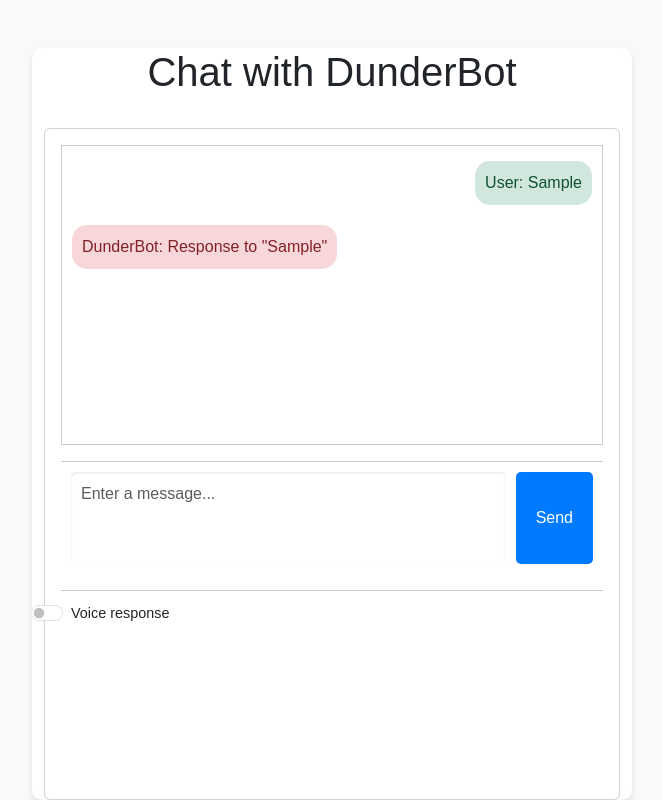
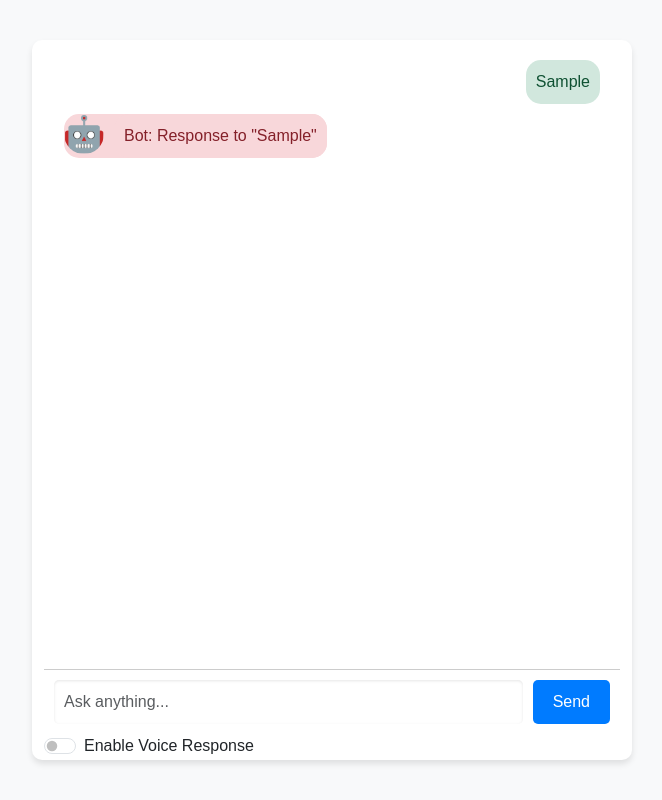
Before and after one commit to gaurangdave/DunderBot, a plain HTML site: page public/index.html in a window 1280 px wide. Both pictures are taken after typing "Sample" into the empty fields and a click on the button "Send". Shown: the whole page, without its empty margins (308-970 px from the left). Drawn offline with nearby package versions, Linux system fonts and the light colour scheme.

Commit message:
minor updates to chatui

```diff
--- a/public/index.html
+++ b/public/index.html
@@ -8,22 +8,17 @@
     <link rel="stylesheet" href="/static/css/index.css">
 </head>
 <body>
-    <div class="container mt-5">
-        <h1 class="text-center">Chat with DunderBot</h1>
-        <div class="card mt-4">
-            <div class="card-body">
-                <div id="chat-window" class="mb-3" style="height: 300px; overflow-y: auto; border: 1px solid #ccc; padding: 10px;">
-                    <!-- Chat messages will appear here -->
-                </div>
-                <div class="input-group">
-                    <textarea id="user-input" class="form-control" placeholder="Enter a message..." rows="3" style="resize: none;"></textarea>
-                    <button id="send-button" class="btn btn-primary">Send</button>
-                </div>
-                <div class="form-check form-switch mt-3">
-                    <input class="form-check-input" type="checkbox" id="voice-response">
-                    <label class="form-check-label" for="voice-response">Voice response</label>
-                </div>
-            </div>
+    <div class="container chat-container">
+        <div id="chat-window" class="chat-window">
+            <!-- Chat messages will appear here -->
+        </div>
+        <div class="input-area">
+            <textarea id="user-input" class="form-control" placeholder="Ask anything..." rows="1"></textarea>
+            <button id="send-button" class="btn btn-primary">Send</button>
+        </div>
+        <div class="form-check form-switch">
+            <input class="form-check-input" type="checkbox" id="voice-response">
+            <label class="form-check-label" for="voice-response">Enable Voice Response</label>
         </div>
     </div>
     <script src="https://cdn.jsdelivr.net/npm/bootstrap@5.3.0-alpha3/dist/js/bootstrap.bundle.min.js"></script>
--- a/public/static/css/index.css
+++ b/public/static/css/index.css
@@ -4,29 +4,24 @@ body {
     margin: 0;
     padding: 0;
     display: flex;
-    flex-direction: column;
+    justify-content: center;
+    align-items: center;
     height: 100vh;
 }
 
-.container {
+.chat-container {
     display: flex;
     flex-direction: column;
-    flex: 1;
+    width: 100%;
     max-width: 600px;
-    margin: auto;
-    box-shadow: 0 4px 6px rgba(0, 0, 0, 0.1);
+    height: 90vh;
     background-color: #ffffff;
     border-radius: 10px;
+    box-shadow: 0 4px 6px rgba(0, 0, 0, 0.1);
     overflow: hidden;
 }
 
-.card {
-    height: 100vh;
-    display: flex;
-    flex-direction: column;
-}
-
-#chat-window {
+.chat-window {
     flex: 1;
     overflow-y: auto;
     padding: 20px;
@@ -35,37 +30,12 @@ body {
     gap: 10px;
 }
 
-.user-message {
-    background-color: #d1e7dd;
-    color: #0f5132;
-    padding: 10px;
-    border-radius: 15px;
-    max-width: 70%;
-    align-self: flex-end;
-    word-wrap: break-word;
-}
-
-.bot-message {
-    background-color: #f8d7da;
-    color: #842029;
-    padding: 10px;
-    border-radius: 15px;
-    max-width: 70%;
-    align-self: flex-start;
-    word-wrap: break-word;
-}
-
-#chat-window div {
-    margin: 5px 0;
-}
-
-.input-group {
-    position: sticky;
-    bottom: 0;
-    background-color: #ffffff;
-    z-index: 10;
+.input-area {
+    display: flex;
+    align-items: center;
     padding: 10px;
     border-top: 1px solid #ccc;
+    background-color: #ffffff;
 }
 
 textarea#user-input {
@@ -93,15 +63,48 @@ button#send-button:hover {
     background-color: #0056b3;
 }
 
-.form-check-label {
-    font-size: 0.9rem;
+.user-message {
+    background-color: #d1e7dd;
+    color: #0f5132;
+    padding: 10px;
+    border-radius: 15px;
+    max-width: 70%;
+    align-self: flex-end;
+    word-wrap: break-word;
+    display: block;
 }
 
-.form-check.form-switch {
-    position: sticky;
-    bottom: 50px;
-    background-color: #ffffff;
-    z-index: 10;
+.bot-message {
+    background-color: #f8d7da;
+    color: #842029;
+    /* padding: 10px; */
+    border-radius: 15px;
+    max-width: 70%;
+    align-self: flex-start;
+    word-wrap: break-word;
+    display: flex;
+    align-items: flex-start;
+    gap: 10px;
+}
+
+.bot-message .avatar {
+    width: 40px;
+    height: 40px;
+    border-radius: 50%;
+    /* background-color: #ccc; */
+    flex-shrink: 0;
+    display: flex;
+    justify-content: center;
+    align-items: center;
+    font-size: 35px;
+    overflow: hidden;
+}
+
+.bot-message .message-content {
+    background-color: inherit;
+    color: inherit;
     padding: 10px;
-    border-top: 1px solid #ccc;
+    border-radius: 15px;
+    /* max-width: 70%; */
+    word-wrap: break-word;
 }
--- a/public/static/js/index.js
+++ b/public/static/js/index.js
@@ -1,32 +1,64 @@
-document.getElementById('send-button').addEventListener('click', function() {
-    const userInput = document.getElementById('user-input').value;
-    if (userInput.trim() !== '') {
-        const chatWindow = document.getElementById('chat-window');
+document.addEventListener('DOMContentLoaded', function() {
+    const chatWindow = document.getElementById('chat-window');
+    const userInput = document.getElementById('user-input');
+    const sendButton = document.getElementById('send-button');
+    const voiceResponseToggle = document.getElementById('voice-response');
 
-        // Add user message
-        const userMessage = document.createElement('div');
-        userMessage.className = 'user-message';
-        userMessage.textContent = `User: ${userInput}`;
-        chatWindow.appendChild(userMessage);
+    let voiceEnabled = false;
 
-        // Add bot response placeholder
-        const botMessage = document.createElement('div');
-        botMessage.className = 'bot-message';
-        botMessage.textContent = `DunderBot: Response to "${userInput}"`;
-        chatWindow.appendChild(botMessage);
+    voiceResponseToggle.addEventListener('change', function() {
+        voiceEnabled = voiceResponseToggle.checked;
+    });
 
-        // Clear input field
-        document.getElementById('user-input').value = '';
+    function addMessage(content, isUser = true) {
+        const message = document.createElement('div');
+        message.className = isUser ? 'user-message' : 'bot-message';
 
-        // Scroll to the bottom of the chat window
+        if (!isUser) {
+            const avatar = document.createElement('div');
+            avatar.className = 'avatar';
+            avatar.textContent = '🤖'; // Use bot emoji as profile pic
+
+            const messageContent = document.createElement('div');
+            messageContent.className = 'message-content';
+            messageContent.textContent = content;
+
+            message.appendChild(avatar);
+            message.appendChild(messageContent);
+        } else {
+            const messageContent = document.createElement('div');
+            messageContent.className = 'message-content';
+            messageContent.textContent = content;
+
+            message.appendChild(messageContent);
+        }
+
+        chatWindow.appendChild(message);
         chatWindow.scrollTop = chatWindow.scrollHeight;
+
+        if (!isUser && voiceEnabled) {
+            const utterance = new SpeechSynthesisUtterance(content);
+            window.speechSynthesis.speak(utterance);
+        }
     }
+
+    sendButton.addEventListener('click', function() {
+        const userMessage = userInput.value.trim();
+        if (userMessage) {
+            addMessage(userMessage, true);
+            userInput.value = '';
+
+            // Simulate bot response
+            setTimeout(() => {
+                addMessage(`Bot: Response to "${userMessage}"`, false);
+            }, 1000);
+        }
+    });
+
+    userInput.addEventListener('keypress', function(event) {
+        if (event.key === 'Enter' && !event.shiftKey) {
+            event.preventDefault();
+            sendButton.click();
+        }
+    });
 });
-
-document.getElementById('user-input').addEventListener('keypress', function(event) {
-    console.log(event.key)
-    if (event.key === 'Enter') {
-        event.preventDefault(); // Prevent form submission if inside a form
-        document.getElementById('send-button').click();
-    }
-});
```
